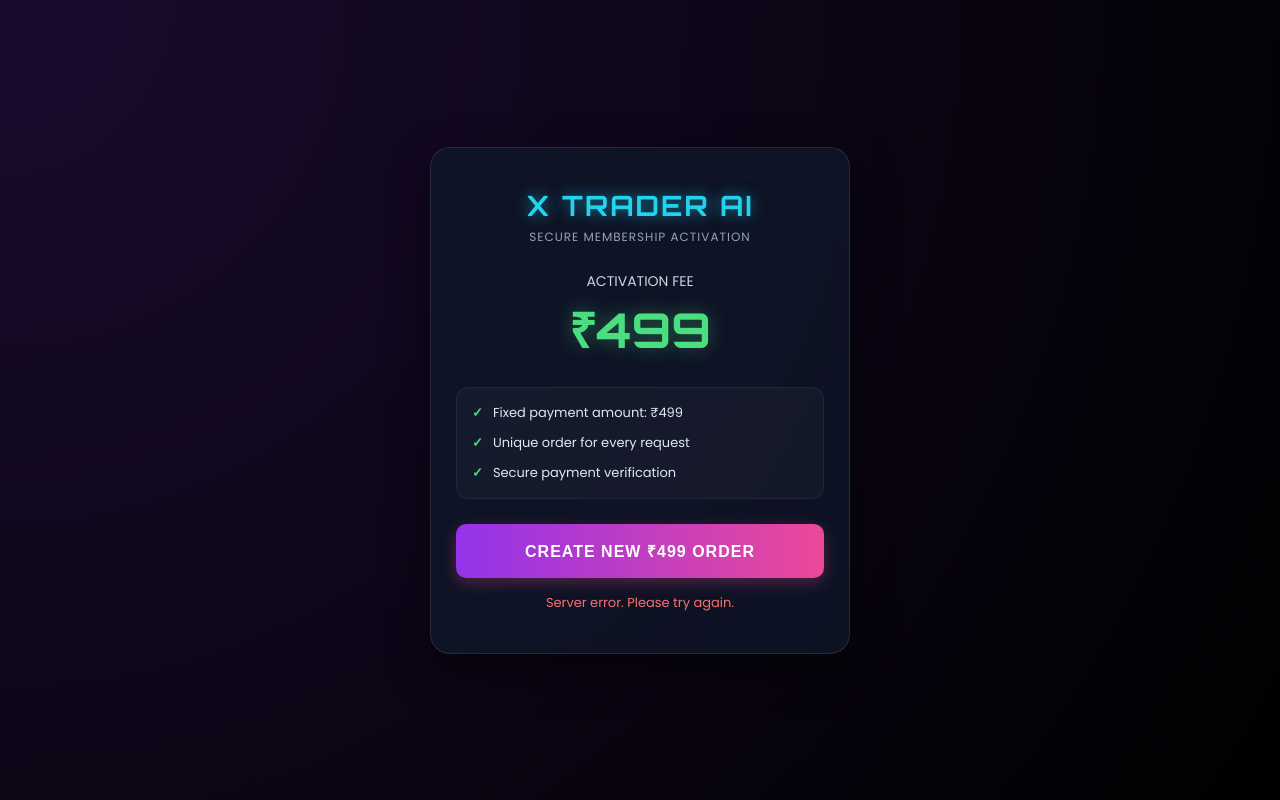
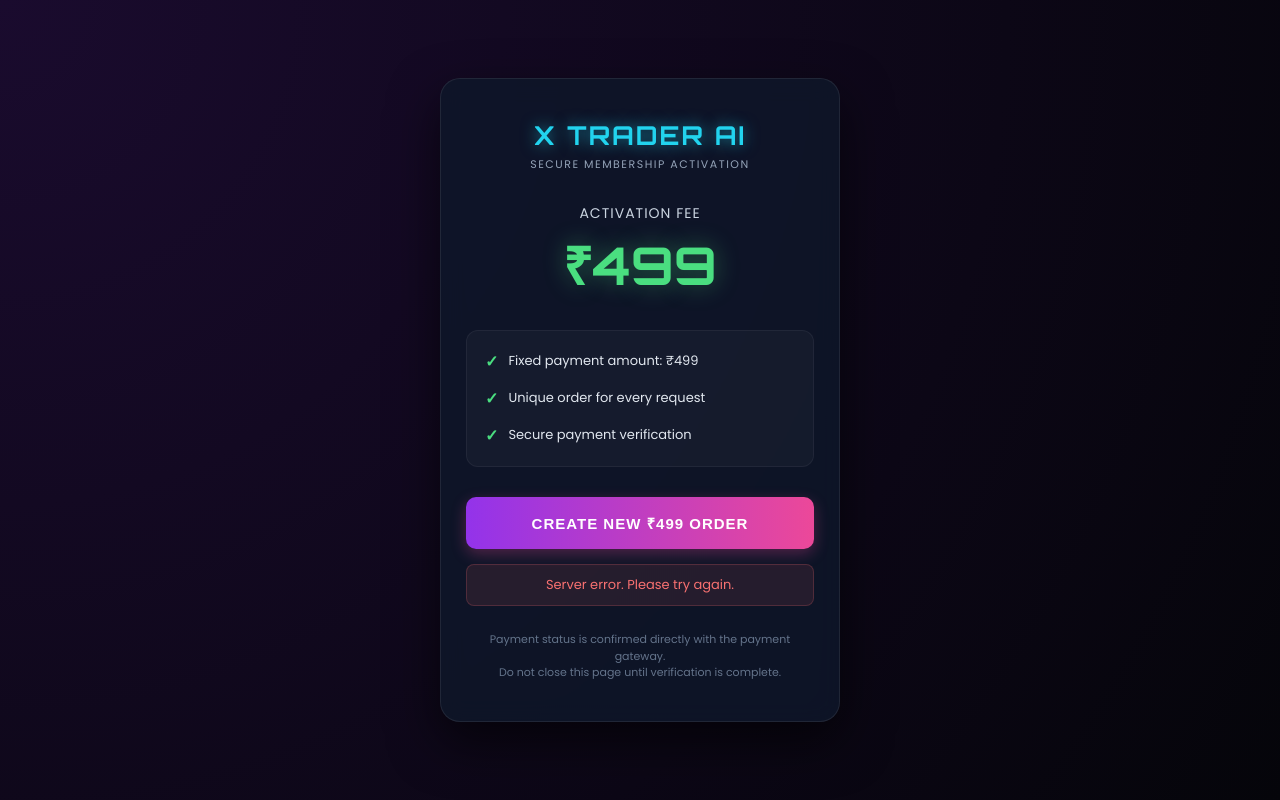
Before and after one commit to modderkb/rupayex-pay, a website: page public/index.html in a window 1280 px wide. Both pictures are taken after a click on the button "CREATE NEW ₹499 ORDER". Drawn offline with Linux system fonts and the light colour scheme; no server answers.

Commit message:
Update index.html

```diff
--- a/public/index.html
+++ b/public/index.html
@@ -3,34 +3,34 @@
 <head>
   <meta charset="UTF-8">
   <meta name="viewport" content="width=device-width, initial-scale=1.0">
-  <title>X TRADER AI - Payment</title>
-  <script src="https://cdn.jsdelivr.net/npm/qrcodejs@1.0.0/qrcode.min.js"></script>
+  <title>X TRADER AI - Payment Gateway</title>
   <style>
     @import url('https://fonts.googleapis.com/css2?family=Orbitron:wght@700&family=Poppins:wght@300;400;600&display=swap');
 
     * { box-sizing: border-box; margin: 0; padding: 0; }
     body {
       font-family: 'Poppins', sans-serif;
-      background: radial-gradient(circle at top left, #1a0b2e, #000000);
+      /* X Trader AI wala Dark Background */
+      background: radial-gradient(circle at top left, #1a0b2e, #05050a);
       color: #ffffff;
       display: flex; justify-content: center; align-items: center;
       min-height: 100vh; padding: 20px;
     }
 
     .card {
-      background: rgba(15, 23, 42, 0.8);
-      border: 1px solid rgba(255, 255, 255, 0.1);
-      backdrop-filter: blur(10px);
+      background: rgba(15, 23, 42, 0.85);
+      border: 1px solid rgba(255, 255, 255, 0.08);
+      backdrop-filter: blur(12px);
       padding: 40px 25px;
       border-radius: 20px;
-      box-shadow: 0 15px 40px rgba(0,0,0,0.5);
+      box-shadow: 0 20px 50px rgba(0,0,0,0.6);
       text-align: center;
-      max-width: 420px; width: 100%;
+      max-width: 400px; width: 100%;
     }
 
     .logo {
       font-family: 'Orbitron', sans-serif;
-      font-size: 28px; font-weight: 700;
+      font-size: 26px; font-weight: 700;
       color: #22d3ee; /* Cyan glow */
       text-shadow: 0 0 15px rgba(34, 211, 238, 0.6);
       margin-bottom: 5px;
@@ -38,59 +38,58 @@
     }
 
     .subtitle {
-      font-size: 12px; color: #94a3b8; letter-spacing: 1px;
-      text-transform: uppercase; margin-bottom: 25px;
+      font-size: 11px; color: #94a3b8; letter-spacing: 1.5px;
+      text-transform: uppercase; margin-bottom: 30px;
     }
 
-    .amount-label { font-size: 14px; color: #cbd5e1; margin-bottom: 5px; }
+    .amount-label { font-size: 14px; color: #cbd5e1; margin-bottom: 5px; text-transform: uppercase; letter-spacing: 1px; }
+
     .amount {
       font-family: 'Orbitron', sans-serif;
-      font-size: 48px; font-weight: bold;
+      font-size: 52px; font-weight: bold;
       color: #4ade80; /* Green glow */
-      text-shadow: 0 0 20px rgba(74, 222, 128, 0.4);
-      margin-bottom: 25px;
+      text-shadow: 0 0 25px rgba(74, 222, 128, 0.4);
+      margin-bottom: 30px;
     }
 
     .features {
       background: rgba(255, 255, 255, 0.03);
       border-radius: 12px;
-      padding: 15px;
+      padding: 18px;
       text-align: left;
-      margin-bottom: 25px;
+      margin-bottom: 30px;
       border: 1px solid rgba(255,255,255,0.05);
     }
-    .features p { font-size: 13px; color: #e2e8f0; margin-bottom: 10px; display: flex; align-items: center; }
+    .features p { font-size: 13px; color: #e2e8f0; margin-bottom: 12px; display: flex; align-items: center; }
     .features p:last-child { margin-bottom: 0; }
-    .features span { color: #4ade80; margin-right: 10px; font-weight: bold; }
+    .features span { color: #4ade80; margin-right: 10px; font-weight: bold; font-size: 16px; }
 
     .btn {
       background: linear-gradient(90deg, #9333ea, #ec4899); /* Purple to Pink */
       color: #fff; border: none; padding: 16px;
-      font-size: 16px; font-weight: 600; border-radius: 10px; cursor: pointer;
+      font-size: 15px; font-weight: 600; border-radius: 10px; cursor: pointer;
       width: 100%; transition: all 0.3s; text-transform: uppercase; letter-spacing: 1px;
       box-shadow: 0 5px 15px rgba(236, 72, 153, 0.3);
+      display: flex; justify-content: center; align-items: center;
     }
-    .btn:hover { transform: translateY(-2px); box-shadow: 0 8px 20px rgba(236, 72, 153, 0.5); }
-    .btn:disabled { background: #475569; box-shadow: none; cursor: not-allowed; transform: none; }
+    .btn:hover { transform: translateY(-2px); box-shadow: 0 8px 25px rgba(236, 72, 153, 0.5); }
+    .btn:disabled { background: #334155; box-shadow: none; cursor: not-allowed; transform: none; color: #94a3b8; }
 
-    .error-msg { color: #f87171; font-size: 13px; margin-top: 15px; min-height: 20px; }
+    .footer-text {
+      font-size: 11px; color: #64748b; margin-top: 25px; line-height: 1.5;
+    }
 
-    /* QR Code Section */
-    #qrContainer { display: none; margin-top: 20px; animation: fadeIn 0.5s ease-in-out; }
-    .qr-wrapper {
-      background: #ffffff; padding: 15px; border-radius: 15px;
-      display: inline-block; margin-bottom: 15px;
+    .error-msg {
+      color: #f87171; font-size: 13px; margin-top: 15px;
+      background: rgba(248, 113, 113, 0.1); padding: 10px; border-radius: 8px;
+      border: 1px solid rgba(248, 113, 113, 0.2); display: none;
     }
-    .scan-text { color: #4ade80; font-size: 14px; font-weight: 600; margin-bottom: 5px; }
-    .redirect-text { color: #94a3b8; font-size: 12px; margin-top: 10px; }
 
-    @keyframes fadeIn { from { opacity: 0; transform: translateY(10px); } to { opacity: 1; transform: translateY(0); } }
-
-    /* Loader */
+    /* Loader Animation */
     .loader {
       border: 3px solid rgba(255,255,255,0.3); border-top: 3px solid #fff;
-      border-radius: 50%; width: 20px; height: 20px;
-      animation: spin 1s linear infinite; display: inline-block; vertical-align: middle; margin-right: 8px;
+      border-radius: 50%; width: 18px; height: 18px;
+      animation: spin 0.8s linear infinite; display: inline-block; margin-right: 10px;
     }
     @keyframes spin { 0% { transform: rotate(0deg); } 100% { transform: rotate(360deg); } }
   </style>
@@ -101,8 +100,6 @@
   <div class="logo">X TRADER AI</div>
   <div class="subtitle">Secure Membership Activation</div>
 
-  <!-- Initial View -->
-  <div id="initialView">
   <div class="amount-label">ACTIVATION FEE</div>
   <div class="amount">₹499</div>
 
@@ -112,44 +109,36 @@
     <p><span>✓</span> Secure payment verification</p>
   </div>
 
-    <button id="payBtn" class="btn">Create New ₹499 Order</button>
+  <!-- Button -->
+  <button id="payBtn" class="btn">CREATE NEW ₹499 ORDER</button>
+
+  <!-- Error Message Box -->
   <div id="errorMsg" class="error-msg"></div>
-  </div>
 
-  <!-- QR View -->
-  <div id="qrContainer">
-    <div class="amount" style="margin-bottom: 10px;">₹499</div>
-    <div class="scan-text">Scan to Pay</div>
-    <div class="qr-wrapper" id="qrbox"></div>
-    <div class="redirect-text">
-      <span class="loader" style="width: 12px; height: 12px; border-width: 2px; margin-right: 5px;"></span>
-      Redirecting to payment page...
-    </div>
+  <div class="footer-text">
+    Payment status is confirmed directly with the payment gateway.<br>Do not close this page until verification is complete.
   </div>
 </div>
 
 <script>
   const payBtn = document.getElementById('payBtn');
-  const initialView = document.getElementById('initialView');
-  const qrContainer = document.getElementById('qrContainer');
-  const qrbox = document.getElementById('qrbox');
   const errorMsg = document.getElementById('errorMsg');
 
   payBtn.addEventListener('click', async () => {
-    // UI Loading State
+    // 1. Show Loading on Button
     payBtn.disabled = true;
-    payBtn.innerHTML = '<span class="loader"></span> Processing...';
-    errorMsg.textContent = '';
+    payBtn.innerHTML = '<span class="loader"></span> CONNECTING TO GATEWAY...';
+    errorMsg.style.display = 'none';
 
     try {
-      // Call Backend API
+      // 2. Call Backend to create order
       const res = await fetch('/api/create-order', {
         method: 'POST',
         headers: { 'Content-Type': 'application/json' },
         body: JSON.stringify({ amount: 499 })
       });
 
-      // Check if response is valid JSON
+      // 3. Parse JSON safely
       const text = await res.text();
       let data;
       try {
@@ -162,34 +151,25 @@
         throw new Error(data.error || 'Failed to create order');
       }
 
-      // Get payment link
+      // 4. Get Payment Link from RuPayX
       const paymentLink = data.payment_url || data.qr_code;
-      if (!paymentLink) throw new Error('No payment link received from gateway.');
 
-      // Hide initial view, show QR view
-      initialView.style.display = 'none';
-      qrContainer.style.display = 'block';
+      if (!paymentLink) {
+        throw new Error('No payment link received from gateway.');
+      }
 
-      // Generate QR
-      new QRCode(qrbox, {
-        text: paymentLink,
-        width: 180,
-        height: 180,
-        colorDark : "#000000",
-        colorLight : "#ffffff",
-        correctLevel : QRCode.CorrectLevel.H
-      });
-
-      // AUTO REDIRECT LOGIC (After 3 seconds, it opens the payment link)
-      setTimeout(() => {
+      // 5. Redirect directly to the RuPayX payment page!
+      payBtn.innerHTML = '<span class="loader"></span> REDIRECTING...';
       window.location.href = paymentLink;
-      }, 3000);
 
     } catch (error) {
-      // Error Handling
+      // Show Error if something fails
       errorMsg.textContent = error.message;
+      errorMsg.style.display = 'block';
+
+      // Reset Button
       payBtn.disabled = false;
-      payBtn.textContent = 'Create New ₹499 Order';
+      payBtn.textContent = 'CREATE NEW ₹499 ORDER';
     }
   });
 </script>
```
Lines whose indentation alone changed are shown as unchanged.
